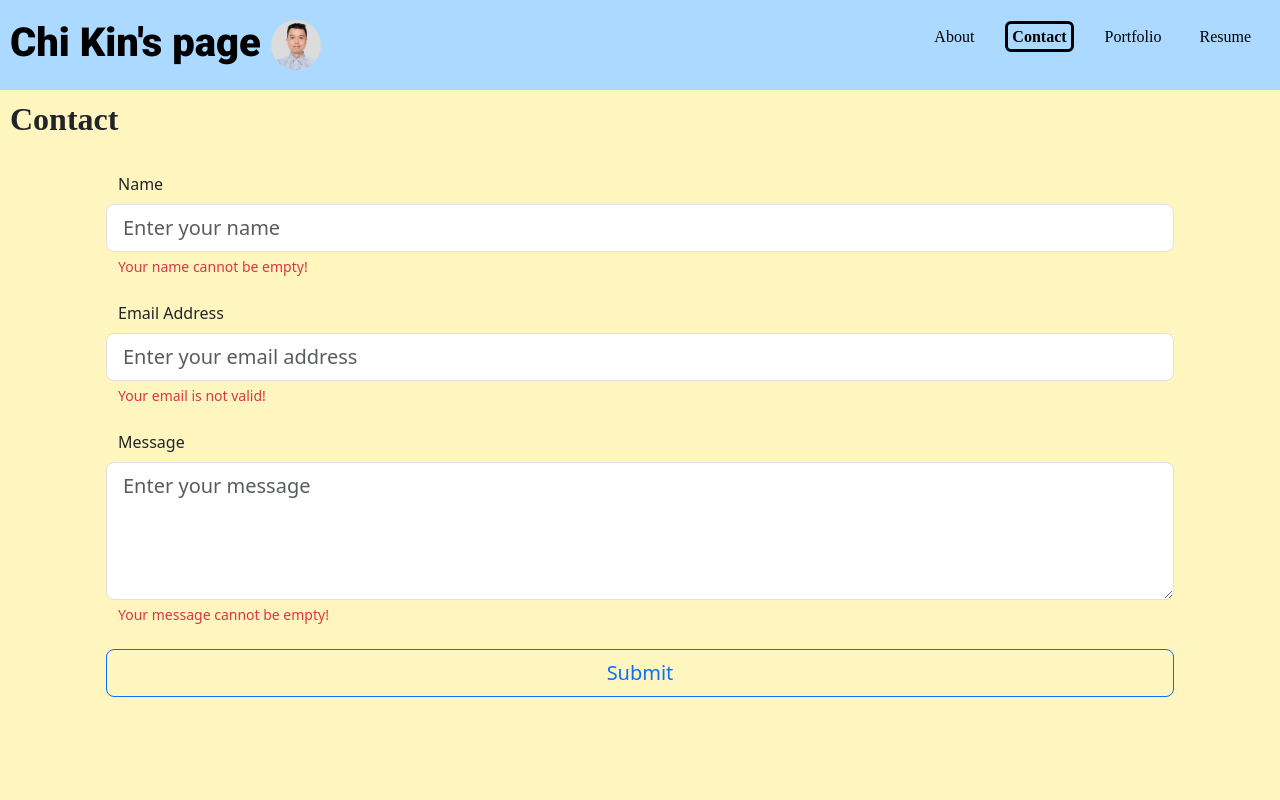
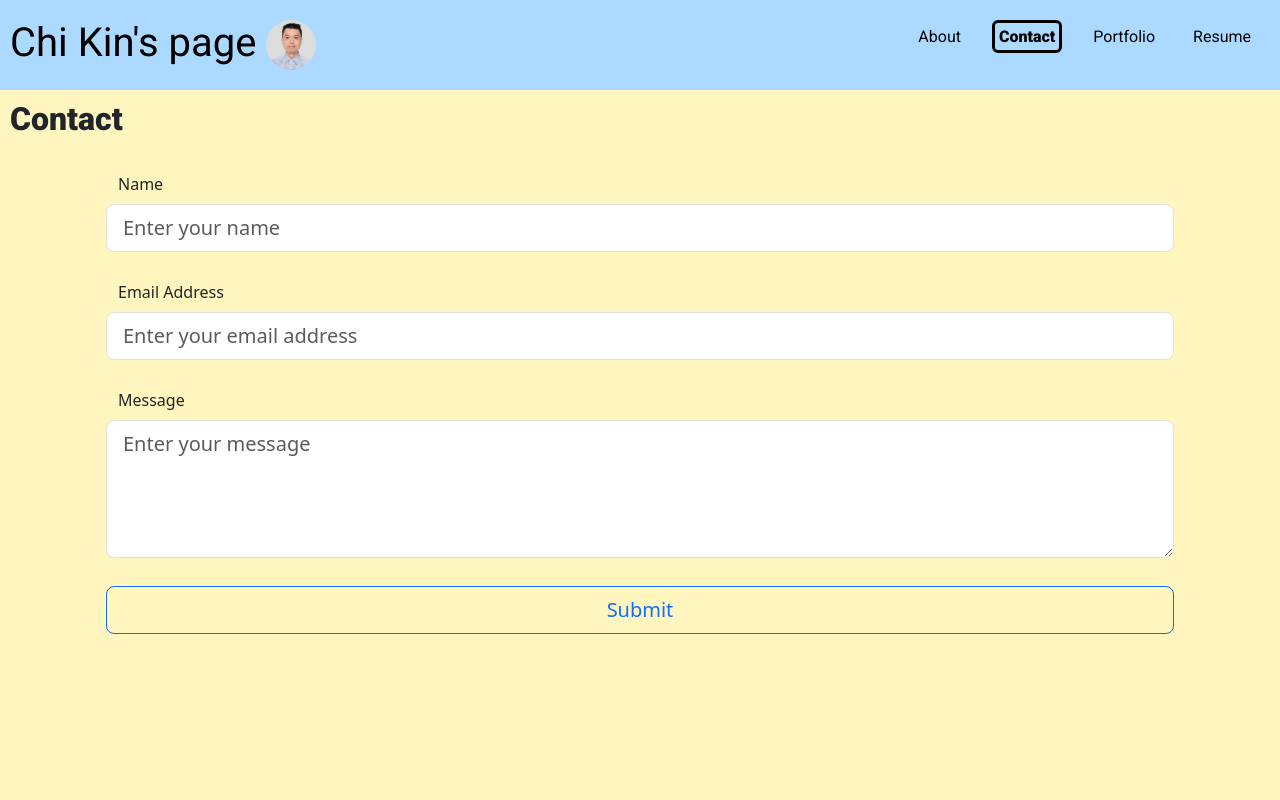
Before and after one commit to cckinwest/Week20-React-Portfolio, a React (Create React App) app: page / in a window 1280 px wide. Both pictures are taken after a click on the link "Contact". Shown: the top 800 px of the page. Built offline with nearby package versions, Linux system fonts and the light colour scheme.

Commit message:
fixing issues of contact form

```diff
--- a/public/index.html
+++ b/public/index.html
@@ -12,7 +12,7 @@
     <link rel="apple-touch-icon" href="%PUBLIC_URL%/logo192.png" />
     <link rel="preconnect" href="https://fonts.googleapis.com">
     <link rel="preconnect" href="https://fonts.gstatic.com" crossorigin>
-    <link href="https://fonts.googleapis.com/css2?family=Roboto:wght@900&display=swap" rel="stylesheet">
+    <link href="https://fonts.googleapis.com/css2?family=Montserrat&family=Roboto:wght@400;900&display=swap" rel="stylesheet">
     <link rel="stylesheet" href="https://cdn.jsdelivr.net/npm/bootstrap-icons@1.10.5/font/bootstrap-icons.css">
 
 
--- /dev/null
+++ b/src/components/Form.js
@@ -0,0 +1,110 @@
+import React from "react";
+
+function Form({ data, dataStatus, setData }) {
+  const handleChange = (e) => {
+    const { name, value } = e.target;
+    setData({ ...data, [name]: value });
+
+    document.querySelector("#usernameWarning").textContent = "";
+    document.querySelector("#emailWarning").textContent = "";
+    document.querySelector("#messageWarning").textContent = "";
+  };
+
+  const handleSubmit = (e) => {
+    e.preventDefault();
+
+    if (dataStatus.username) {
+      document.querySelector("#usernameWarning").textContent =
+        "Name cannot be empty!";
+    } else {
+      document.querySelector("#usernameWarning").textContent = "";
+    }
+
+    if (dataStatus.email) {
+      document.querySelector("#emailWarning").textContent =
+        "Email is not valid!";
+    } else {
+      document.querySelector("#emailWarning").textContent = "";
+    }
+
+    if (dataStatus.message) {
+      document.querySelector("#messageWarning").textContent =
+        "Message cannot be empty!";
+    } else {
+      document.querySelector("#messageWarning").textContent = "";
+    }
+
+    if (!dataStatus.username && !dataStatus.email && !dataStatus.message) {
+      alert(`Your details are submitted successfully!`);
+      setData({ username: "", email: "", message: "" });
+    }
+  };
+
+  return (
+    <form className="container">
+      <div className="row input-group-lg m-4">
+        <div>
+          <label for="nameInput" class="form-label">
+            Name
+          </label>
+        </div>
+        <input
+          name="username"
+          id="nameInput"
+          value={data.username}
+          onChange={handleChange}
+          type="text"
+          class="form-control"
+          placeholder="Enter your name"
+        ></input>
+        <div className="form-text text-danger" id="usernameWarning"></div>
+      </div>
+      <div className="row input-group-lg m-4">
+        <div>
+          <label for="emailInput" class="form-label">
+            Email Address
+          </label>
+        </div>
+        <input
+          name="email"
+          id="emailInput"
+          value={data.email}
+          onChange={handleChange}
+          type="email"
+          class="form-control"
+          placeholder="Enter your email address"
+        ></input>
+        <div className="form-text text-danger" id="emailWarning"></div>
+      </div>
+      <div className="row input-group-lg m-4">
+        <div>
+          <label for="messageInput" class="form-label">
+            Message
+          </label>
+        </div>
+        <textarea
+          name="message"
+          id="messageInput"
+          value={data.message}
+          onChange={handleChange}
+          type="text"
+          class="form-control"
+          placeholder="Enter your message"
+          rows="4"
+        ></textarea>
+        <div className="form-text text-danger" id="messageWarning"></div>
+      </div>
+      <div className="row m-4">
+        <button
+          type="button"
+          className="btn btn-outline-primary btn-lg"
+          onClick={handleSubmit}
+        >
+          Submit
+        </button>
+      </div>
+    </form>
+  );
+}
+
+export default Form;
--- a/src/components/NavBar.js
+++ b/src/components/NavBar.js
@@ -24,7 +24,7 @@ function Navbar(props) {
 
   const renderBtn = (page) => {
     return (
-      <li style={{ margin: "5px", fontFamily: "Lucida Handwriting" }}>
+      <li style={{ margin: "5px", fontFamily: "Roboto, sans-serif" }}>
         <a
           href="#"
           key={page}
--- a/src/components/pages/About.js
+++ b/src/components/pages/About.js
@@ -2,10 +2,9 @@ import React from "react";
 
 function About() {
   const aboutMe = [
-    `Hi, I am Chan Chi Kin. Many people here called me 'Chi' as they
-    think that it's my middle name. Actually I don't have a middle name
-    and 'Chi Kin' is my first name. Another strange thing is that my
-    surname 'Chan' comes in front of my first name.`,
+    `Hi, I am Chan Chi-Kin. Many people here feel confused and think
+    that my middle name is Chi. Actually, HongKongers normally don't
+    have middle names. My surname is Chan and my first name is Chi-Kin.`,
     `I came from Hong Kong in June 2022 due to You Know Who. I always
     felt very sleepy in English lessons in HK not only because the
     courses were extremely boring but also I did not imagined that one
@@ -27,7 +26,11 @@ function About() {
   ];
 
   const renderPara = (paragraph) => {
-    return <p style={{ padding: "2px" }}>{paragraph}</p>;
+    return (
+      <p style={{ padding: "2px", fontFamily: "Montserrat, sans-serif" }}>
+        {paragraph}
+      </p>
+    );
   };
 
   return (
@@ -40,7 +43,7 @@ function About() {
     >
       <h2
         style={{
-          fontFamily: "Lucida Handwriting",
+          fontFamily: "Roboto, sans-serif",
           padding: "10px",
           fontWeight: "bolder",
         }}
--- a/src/components/pages/Contact.js
+++ b/src/components/pages/Contact.js
@@ -1,52 +1,13 @@
-import React, { useState, useEffect } from "react";
+import React, { useState } from "react";
+import Form from "../Form";
 
 function Contact() {
   const [data, setData] = useState({ username: "", email: "", message: "" });
-  const [validUsername, setValidUsername] = useState(false);
-  const [validEmail, setValidEmail] = useState(false);
-  const [validMessage, setValidMessage] = useState(false);
-
-  const handleChange = (e) => {
-    const { name, value } = e.target;
-    setData({ ...data, [name]: value });
-    validInfo();
-  };
-
-  const validInfo = () => {
-    if (!data.username) {
-      setValidUsername(false);
-    } else {
-      setValidUsername(true);
-    }
-
-    const re2 = /^([\da-z\.-]+)@([\da-z\.-]+)\.([a-z\.]{2,6})$/;
-
-    if (!re2.test(data.email)) {
-      setValidEmail(false);
-    } else {
-      setValidEmail(true);
-    }
-
-    if (!data.message) {
-      setValidMessage(false);
-    } else {
-      setValidMessage(true);
-    }
-  };
-
-  const handleSubmit = (e) => {
-    e.preventDefault();
-
-    validInfo();
-
-    if (validUsername && validEmail && validMessage) {
-      alert(`Your details are submitted successfully!`);
-      setData({ username: "", email: "", message: "" });
-      setValidUsername(false);
-      setValidEmail(false);
-      setValidMessage(false);
-      return;
-    }
+  const re = /^([\da-z\.-]+)@([\da-z\.-]+)\.([a-z\.]{2,6})$/;
+  const dataStatus = {
+    username: data.username.length === 0,
+    email: !re.test(data.email),
+    message: data.message.length === 0,
   };
 
   return (
@@ -59,82 +20,15 @@ function Contact() {
     >
       <h2
         style={{
-          fontFamily: "Lucida Handwriting",
+          fontFamily: "Roboto, sans-serif",
           padding: "10px",
           fontWeight: "bolder",
         }}
       >
         Contact
       </h2>
-      <form className="container">
-        <div className="row input-group-lg m-4">
-          <div>
-            <label for="nameInput" class="form-label">
-              Name
-            </label>
-          </div>
-          <input
-            name="username"
-            id="nameInput"
-            value={data.username}
-            onChange={handleChange}
-            type="text"
-            class="form-control"
-            placeholder="Enter your name"
-          ></input>
-          <div className="form-text text-danger" id="nameWarning">
-            {!validUsername ? "Your name cannot be empty!" : ""}
-          </div>
-        </div>
-        <div className="row input-group-lg m-4">
-          <div>
-            <label for="emailInput" class="form-label">
-              Email Address
-            </label>
-          </div>
-          <input
-            name="email"
-            id="emailInput"
-            value={data.email}
-            onChange={handleChange}
-            type="email"
-            class="form-control"
-            placeholder="Enter your email address"
-          ></input>
-          <div className="form-text text-danger" id="emailWarning">
-            {!validEmail ? "Your email is not valid!" : ""}
-          </div>
-        </div>
-        <div className="row input-group-lg m-4">
-          <div>
-            <label for="messageInput" class="form-label">
-              Message
-            </label>
-          </div>
-          <textarea
-            name="message"
-            id="messageInput"
-            value={data.message}
-            onChange={handleChange}
-            type="text"
-            class="form-control"
-            placeholder="Enter your message"
-            rows="4"
-          ></textarea>
-          <div className="form-text text-danger" id="messageWarning">
-            {!validMessage ? "Your message cannot be empty!" : ""}
-          </div>
-        </div>
-        <div className="row m-4">
-          <button
-            type="button"
-            className="btn btn-outline-primary btn-lg"
-            onClick={handleSubmit}
-          >
-            Submit
-          </button>
-        </div>
-      </form>
+
+      <Form data={data} dataStatus={dataStatus} setData={setData} />
     </div>
   );
 }
--- a/src/components/pages/Portfolio.js
+++ b/src/components/pages/Portfolio.js
@@ -64,7 +64,7 @@ function Portfolio() {
     >
       <h2
         style={{
-          fontFamily: "Lucida Handwriting",
+          fontFamily: "Roboto, sans-serif",
           padding: "10px",
           fontWeight: "bolder",
         }}
--- a/src/components/pages/Resume.js
+++ b/src/components/pages/Resume.js
@@ -54,7 +54,7 @@ function Resume() {
     >
       <h2
         style={{
-          fontFamily: "Lucida Handwriting",
+          fontFamily: "Roboto, sans-serif",
           padding: "10px",
           fontWeight: "bolder",
         }}
```
Also changed, not shown: 1 other file (tests, documents, lock files or other folders).
